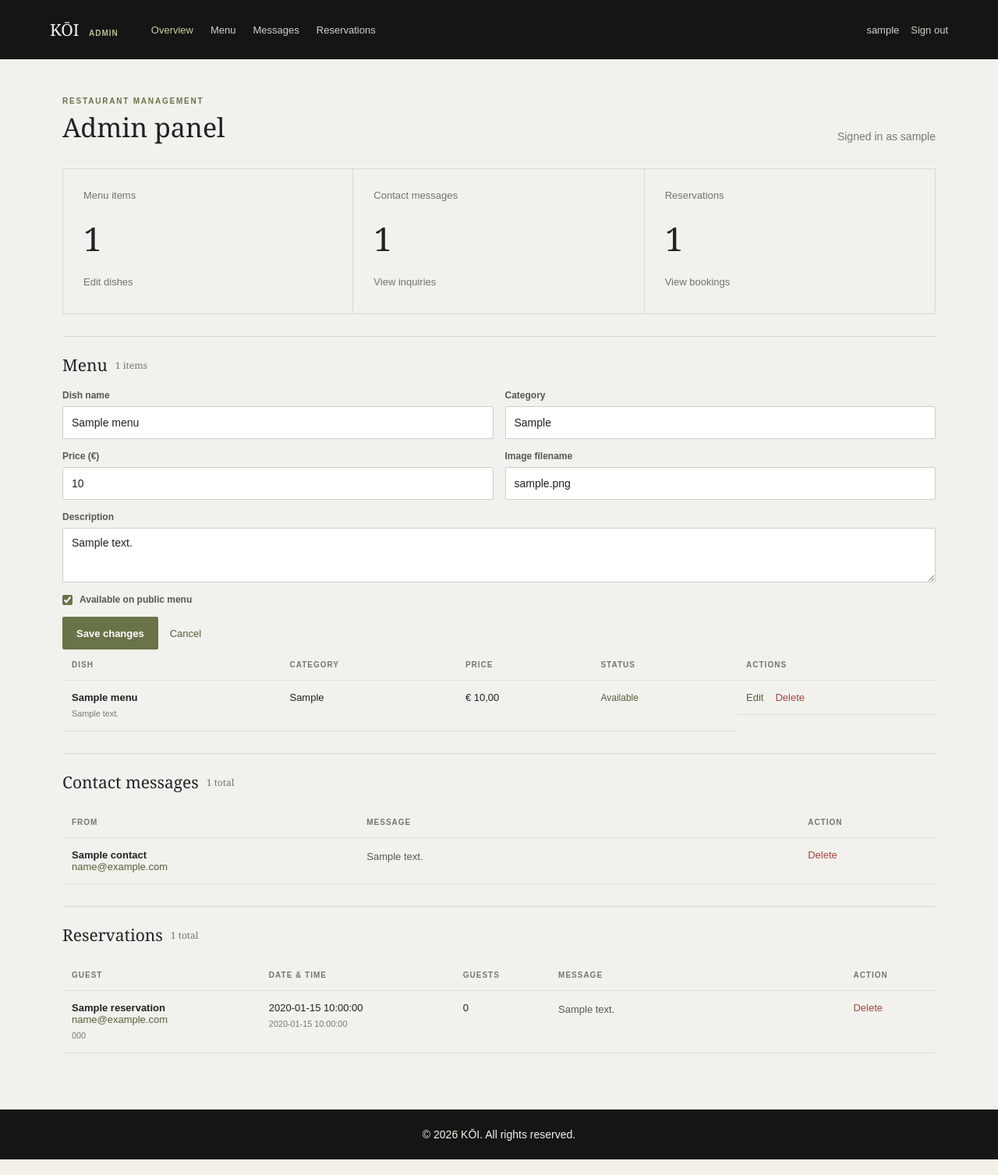
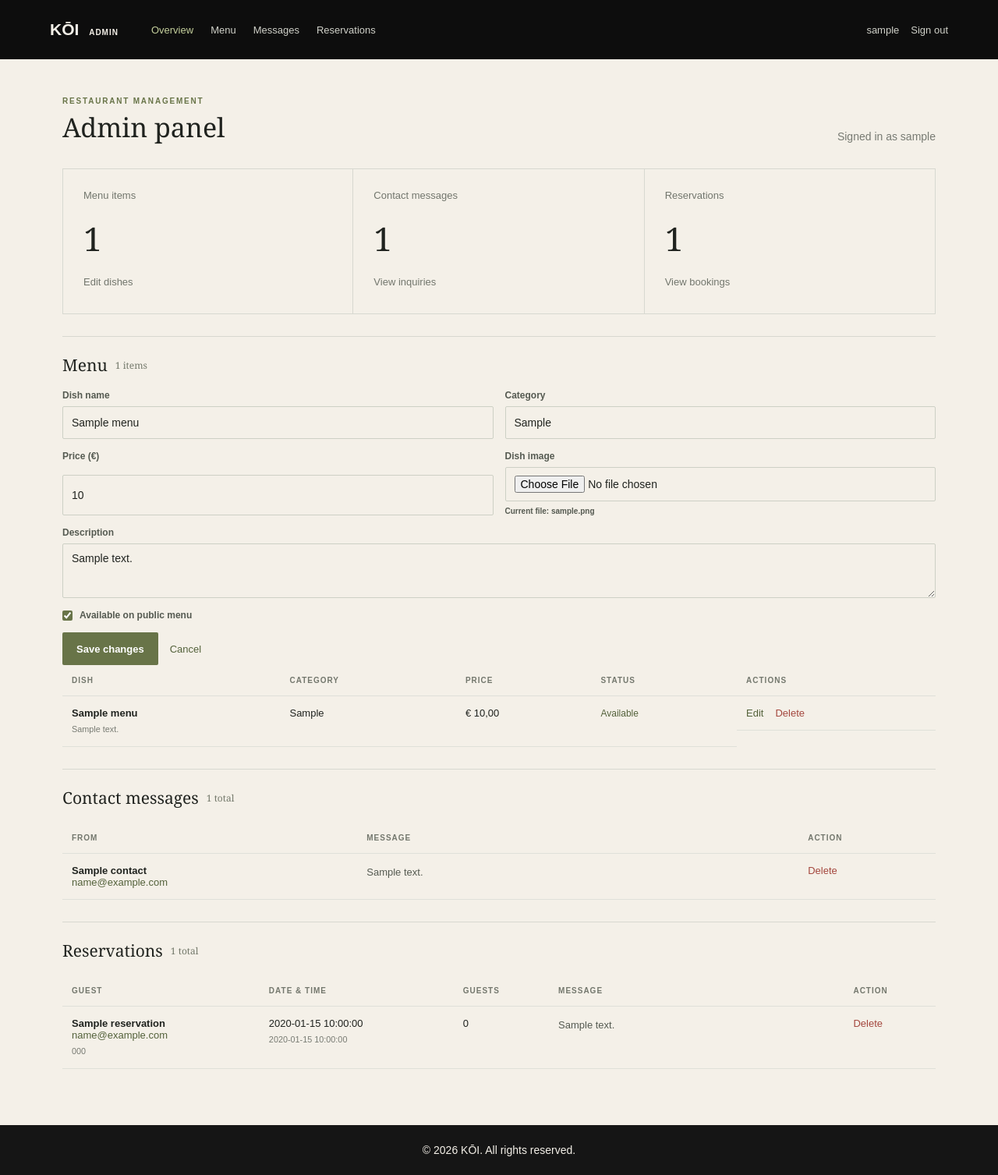
Before and after one commit to Marlise098/Restaurant-website, a PHP site: page /admin/admin.php?edit=1 in a window 1280 px wide. Shown: the whole page at 78% size. Run offline with PHP 8.4, Linux system fonts and the light colour scheme; the visitor is signed in with stand-in values (Sample User, id 1); tables that the repository leaves empty or names only in its code hold one stand-in row (values such as "Sample post").

Commit message:
fixed the css

```diff
--- a/Pages/admin/admin.css
+++ b/Pages/admin/admin.css
@@ -1,6 +1,6 @@
 .admin-body {
     min-height: 100vh;
-    background: #f2f1ed;
+    background: #F4F0E8;
     color: #20231f;
     font-family: Arial, sans-serif;
 }
@@ -11,21 +11,22 @@
     align-items: center;
     gap: 42px;
     padding: 0 5vw;
-    background: #151515;
+    background: #0D0D0D;
     color: #f4f0e8;
 }
 
 .admin-brand {
     color: #f4f0e8;
-    font-family: Georgia, serif;
+    font-family: Arial, sans-serif;
     font-size: 21px;
+    font-weight: bold;
     text-decoration: none;
     white-space: nowrap;
 }
 
 .admin-brand span {
     margin-left: 7px;
-    color: #b7c296;
+    color: #F4F0E8;
     font: 700 10px Arial, sans-serif;
     letter-spacing: 1px;
 }
@@ -127,7 +128,7 @@
 }
 
 .admin-stat:hover {
-    background: #e9eae3;
+    background: #F4F0E8;
 }
 
 .admin-stat span,
@@ -183,7 +184,7 @@
     padding: 10px 11px;
     border: 1px solid #cdd0c5;
     border-radius: 2px;
-    background: #fff;
+    background: #F4F0E8;
     color: #20231f;
     font: 14px Arial, sans-serif;
 }
@@ -329,7 +330,7 @@
     margin: max(9vh, 40px) auto;
     padding: 34px;
     border-top: 3px solid #687448;
-    background: #fff;
+    background: #F4F0E8;
 }
 
 .admin-auth-card .admin-brand {
--- a/Pages/admin/admin.php
+++ b/Pages/admin/admin.php
@@ -19,13 +19,55 @@ if ($_SERVER['REQUEST_METHOD'] === 'POST') {
                 $name = trim((string) ($_POST['name'] ?? ''));
                 $description = trim((string) ($_POST['description'] ?? ''));
                 $category = trim((string) ($_POST['category'] ?? ''));
-                $image = trim((string) ($_POST['image'] ?? ''));
                 $price = filter_var($_POST['price'] ?? null, FILTER_VALIDATE_FLOAT);
+                $image = trim((string) ($_POST['existing_image'] ?? ''));
 
-                if ($name === '' || $category === '' || $image === '' || $price === false || $price < 0) {
-                    $error = 'Enter a name, category, image filename, and valid price.';
+                if (isset($_FILES['image_file']) && $_FILES['image_file']['error'] !== UPLOAD_ERR_NO_FILE) {
+                    if ($_FILES['image_file']['error'] !== UPLOAD_ERR_OK) {
+                        $error = 'The uploaded image could not be processed. Please try again.';
                         $editItem = $_POST;
                     } else {
+                        $uploadDir = dirname(__DIR__) . '/images';
+                        if (!is_dir($uploadDir)) {
+                            mkdir($uploadDir, 0777, true);
+                        }
+
+                        $allowedMimeTypes = ['image/jpeg', 'image/png', 'image/webp', 'image/gif'];
+                        $fileMimeType = @mime_content_type($_FILES['image_file']['tmp_name']) ?: '';
+                        if (!in_array($fileMimeType, $allowedMimeTypes, true)) {
+                            $error = 'Please upload a valid image file (JPG, PNG, WEBP, or GIF).';
+                            $editItem = $_POST;
+                        } else {
+                            $originalName = pathinfo($_FILES['image_file']['name'], PATHINFO_FILENAME);
+                            $safeBaseName = preg_replace('/[^A-Za-z0-9_-]+/', '-', $originalName);
+                            $safeBaseName = trim((string) $safeBaseName, '-');
+                            $safeBaseName = $safeBaseName !== '' ? $safeBaseName : 'dish';
+                            $extension = strtolower(pathinfo($_FILES['image_file']['name'], PATHINFO_EXTENSION));
+                            if ($extension === '') {
+                                $extension = match ($fileMimeType) {
+                                    'image/jpeg' => 'jpg',
+                                    'image/png' => 'png',
+                                    'image/webp' => 'webp',
+                                    'image/gif' => 'gif',
+                                    default => 'jpg',
+                                };
+                            }
+
+                            $image = $safeBaseName . '-' . time() . '.' . $extension;
+                            $targetPath = $uploadDir . '/' . $image;
+                            if (!move_uploaded_file($_FILES['image_file']['tmp_name'], $targetPath)) {
+                                $error = 'The image upload failed. Please try again.';
+                                $editItem = $_POST;
+                            }
+                        }
+                    }
+                }
+
+                if ($error === '' && ($name === '' || $category === '' || $image === '' || $price === false || $price < 0)) {
+                    $error = 'Enter a name, category, dish image, and valid price.';
+                    $editItem = $_POST;
+                } else {
+                    if ($error === '') {
                         $values = [
                             'name' => $name,
                             'description' => $description,
@@ -36,6 +78,14 @@ if ($_SERVER['REQUEST_METHOD'] === 'POST') {
                         ];
 
                         if ($id > 0) {
+                            $currentImage = trim((string) ($_POST['existing_image'] ?? ''));
+                            if ($currentImage !== '' && $currentImage !== $values['image']) {
+                                $oldImagePath = dirname(__DIR__) . '/images/' . $currentImage;
+                                if (file_exists($oldImagePath)) {
+                                    unlink($oldImagePath);
+                                }
+                            }
+
                             $values['id'] = $id;
                             $stmt = $pdo->prepare('UPDATE menu SET name = :name, description = :description, category = :category, price = :price, image = :image, available = :available WHERE id = :id');
                             $stmt->execute($values);
@@ -46,6 +96,7 @@ if ($_SERVER['REQUEST_METHOD'] === 'POST') {
 
                         header('Location: admin.php#menu');
                         exit;
+                    }
                 }
             } elseif ($action === 'delete_menu' && $id > 0) {
                 $stmt = $pdo->prepare('DELETE FROM menu WHERE id = :id');
@@ -140,10 +191,11 @@ require __DIR__ . '/admin-header.php';
         Menu
         <span class="admin-count"><?= count($menuItems) ?> items</span>
     </h2>
-    <form method="post" action="admin.php#menu" class="admin-form admin-menu-form">
+    <form method="post" action="admin.php#menu" class="admin-form admin-menu-form" enctype="multipart/form-data">
         <input type="hidden" name="csrf_token" value="<?= admin_escape(admin_csrf_token()) ?>">
         <input type="hidden" name="action" value="save_menu">
         <input type="hidden" name="id" value="<?= admin_escape($editItem['id'] ?? '') ?>">
+        <input type="hidden" name="existing_image" value="<?= admin_escape($editItem['image'] ?? '') ?>">
         <label>
             Dish name
             <input name="name" value="<?= admin_escape($editItem['name'] ?? '') ?>" required>
@@ -157,8 +209,11 @@ require __DIR__ . '/admin-header.php';
             <input type="number" name="price" min="0" step="0.01" value="<?= admin_escape($editItem['price'] ?? '') ?>" required>
         </label>
         <label>
-            Image filename
-            <input name="image" value="<?= admin_escape($editItem['image'] ?? '') ?>" placeholder="dish.jpg" required>
+            Dish image
+            <input type="file" name="image_file" accept="image/*" <?= $editItem ? '' : 'required' ?>>
+            <?php if (!empty($editItem['image'])): ?>
+                <small>Current file: <?= admin_escape($editItem['image']) ?></small>
+            <?php endif; ?>
         </label>
         <label class="admin-field-wide">
             Description
```
Also changed, not shown: Pages/header.php (+4 -5 lines). Lines whose indentation alone changed are shown as unchanged.
